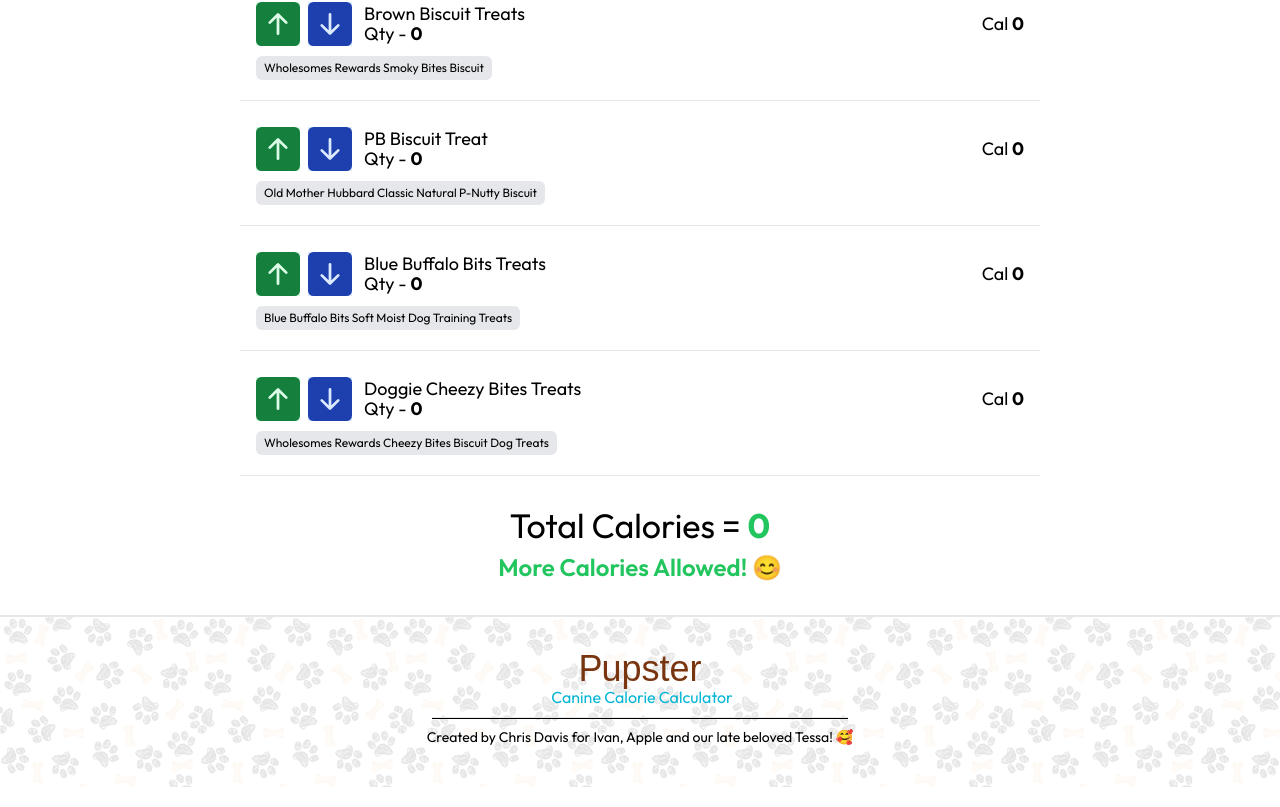
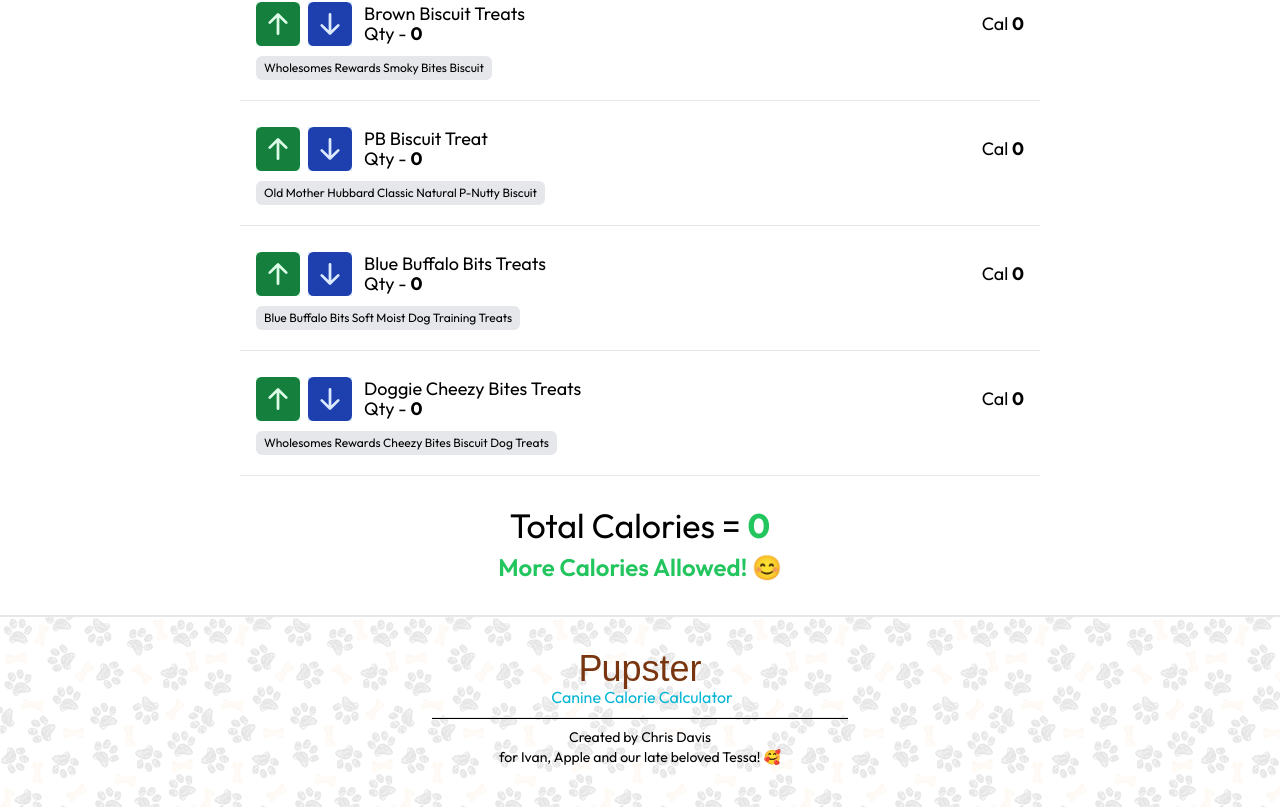
Before and after one commit to chrisdav6/nextjs-pup-food-calculator, a Next.js app: page / in a window 1280 px wide. Shown: the part 1065-1872 px from the top of the page. Built offline with nearby package versions, Linux system fonts and the light colour scheme; a web font is replaced by a local one.

Commit message:
Updated footer styling

```diff
--- a/components/Footer.js
+++ b/components/Footer.js
@@ -13,8 +13,10 @@
         Canine Calorie Calculator
       </p>
       <hr className='w-1/3 bg-black h-[1.5px] my-2' />
-      <p className='text-sm'>
-        Created by Chris Davis for Ivan, Apple and our late beloved Tessa! 🥰
+      <p className='text-sm text-center'>
+        Created by Chris Davis
+        <br />
+        for Ivan, Apple and our late beloved Tessa! 🥰
       </p>
     </footer>
   );
```
